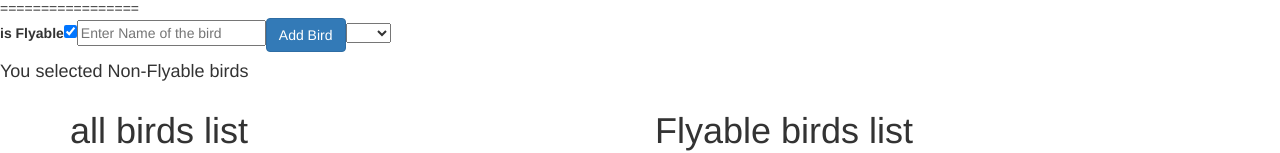
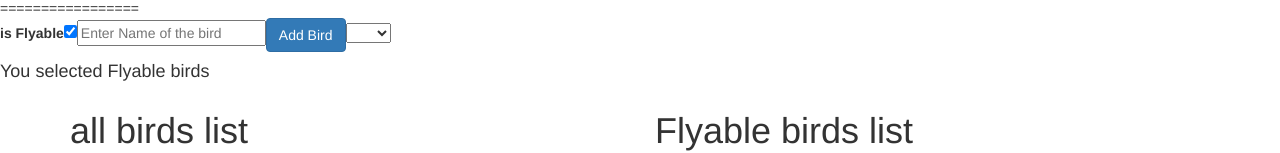
Before and after one commit to Rrrummadi2020/angular-udemy, an Angular app: page /home in a window 1280 px wide. Shown: the part 152-305 px from the top of the page. Built offline with nearby package versions, Linux system fonts and the light colour scheme; no server answers.

Commit message:
code correction

```diff
--- a/src/app/parent/parent.component.html
+++ b/src/app/parent/parent.component.html
@@ -15,10 +15,11 @@
   <option [ngValue]="true">Yes</option>
   <option [ngValue]="false">No</option>
 </select>
-<div *ngIf="isSubscribed">
+
+<div *ngIf="flyable">
   <h4>You selected Flyable birds</h4>
 </div>
-<div *ngIf="!isSubscribed">
+<div *ngIf="!flyable">
   <h4>You selected Non-Flyable birds</h4>
 </div>
 <div class="container">
```
